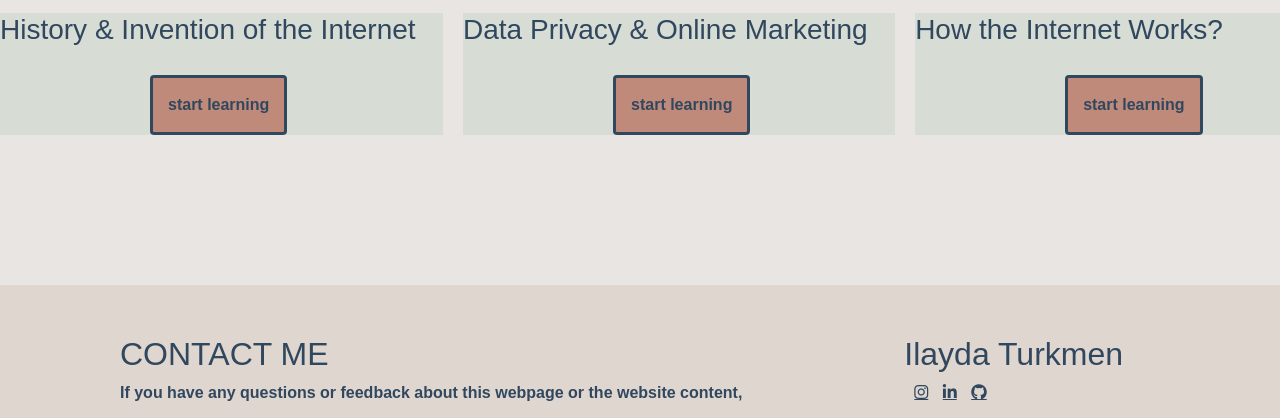
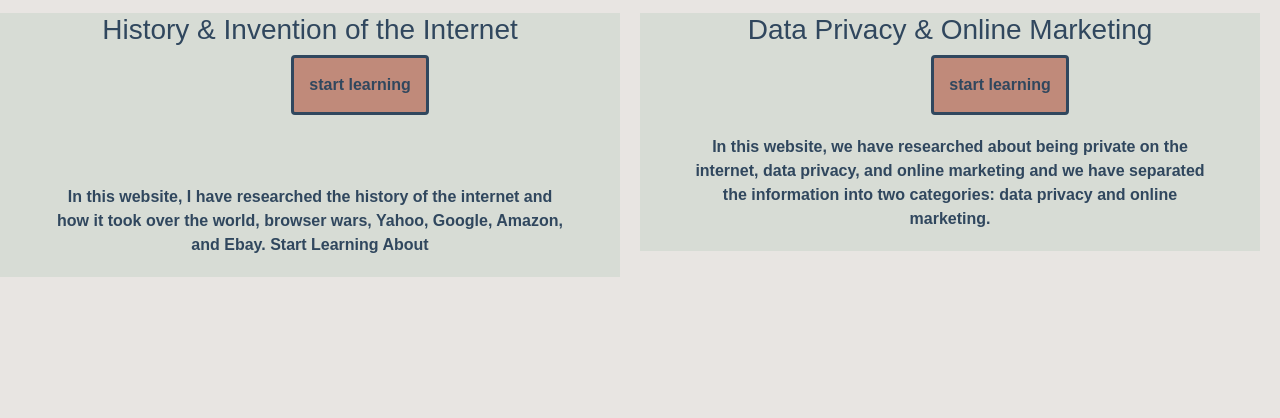
Before and after one commit to ilaydaturkmen/portfolio, a plain HTML site: page docs/projects.html in a window 1280 px wide. Shown: the part 375-793 px from the top of the page. Drawn offline with Linux system fonts and the light colour scheme.

Commit message:
task : description added

```diff
--- a/docs/projects.html
+++ b/docs/projects.html
@@ -113,7 +113,6 @@
             background-color: #c08a7a;
             border-color: #30475E;
             color: #30475E;
-            margin-top: 20px;
             margin-left: 150px;
             border-width: 3px;
             margin-right: 50px;
@@ -127,6 +126,15 @@
         .btn{
             padding: 15px;
         }
+        .info3, .info1{
+            margin-left: 30px;
+            margin-right: 30px;
+            padding: 20px;
+        }
+        .box1, .box2 {
+            text-align: center;
+        }
+
 
 
 
@@ -153,20 +161,20 @@
         <div class="box1"  style="background-color: #d7dcd5">
             <h3>History & Invention of the Internet</h3>
             <a href="https://acr35.github.io/hoti_new/" class="btn btn-info" role="button"><b>start learning</b></a>
+            <p class="info1"><b>In this website, I have researched the history of the internet and how it took over the world, browser wars, Yahoo, Google, Amazon, and Ebay.
+                Start Learning
+                About
+            </b></p>
         </div>
     </div>
     <div class="grid-item4">
         <div class="box2"  style="background-color: #d7dcd5">
             <h3>Data Privacy & Online Marketing</h3>
             <a href="https://acr35.github.io/mobp1/" class="btn btn-info" role="button"><b>start learning</b></a>
+            <p class="info3"><b>In this website, we have researched about being private on the internet, data privacy, and online marketing and we have separated the information into two categories: data privacy and online marketing. </b></p>
         </div>
     </div>
-    <div class="grid-item5">
-        <div class="box3"  style="background-color: #d7dcd5">
-            <h3>How the Internet Works? </h3>
-            <a href="https://ilaydaturkmen.github.io/hiwhoi_combined/" class="btn btn-info" role="button"><b>start learning</b></a>
-        </div>
-    </div>
+
 </div>
 
 
```
